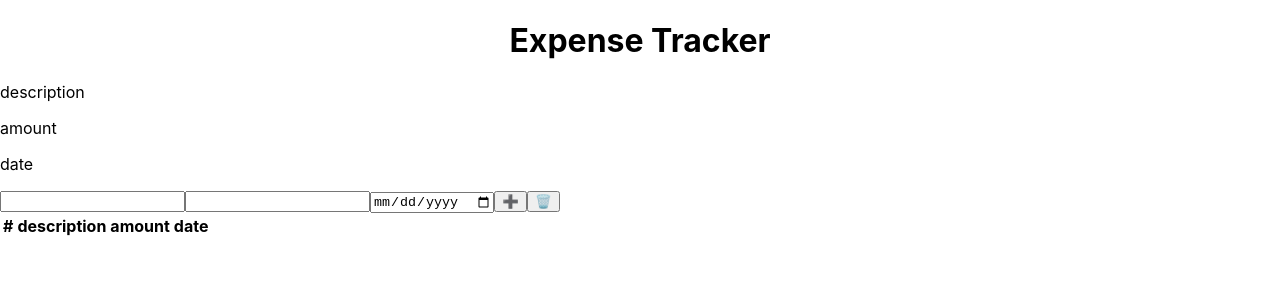
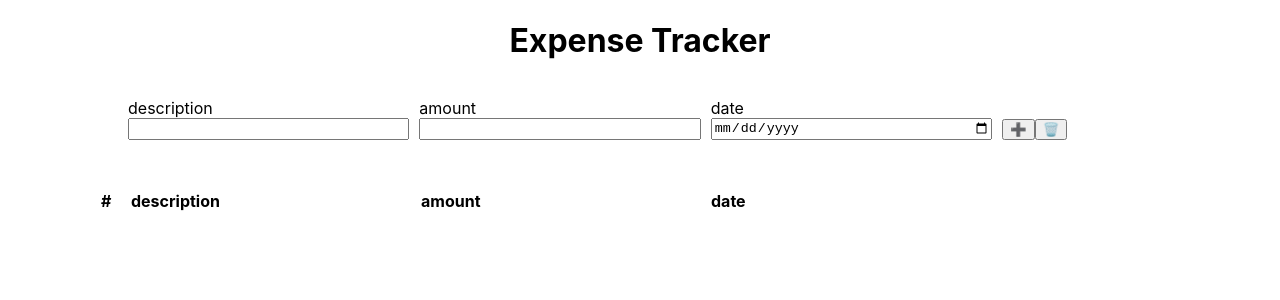
Before and after one commit to gpend/expense_tracker, a React (Create React App) app: page / in a window 1280 px wide. Shown: the top 300 px of the page. Built offline with nearby package versions, Linux system fonts and the light colour scheme.

Commit message:
initial formatting

```diff
--- a/src/App.css
+++ b/src/App.css
@@ -3,6 +3,36 @@ header{
   text-align: center;
 }
 
-.form-area{
+main{
+  display: flex;
+  flex-direction: column;
+  width: 80vw;
+  margin: 0 auto;
+}
 
+.form-header,
+form,
+tr{
+  display: grid;
+  grid-template-columns: repeat(3,1fr) 150px;
+  gap: 10px;
 }
+
+table{
+  margin-top: 3em;
+}
+
+tr{
+  grid-template-columns: 20px repeat(3,1fr) 150px;
+  text-align: left;
+  margin-left: -30px;
+}
+
+.form-header p{
+  margin-right: 1em;
+  margin-bottom: 0;
+}
+
+.form-buttons{
+  grid-column: 4;
+}
--- a/src/App.js
+++ b/src/App.js
@@ -3,7 +3,8 @@ import './App.css';
 
 function App() {
   const [expenses, setExpenses] = React.useState([])
-  const [currentExpense, setCurrentExpense] = React.useState({
+  const [currentExpense, setCurrentExpense] =
+    React.useState({
             description: "",
             amount: "",
             date: ""
@@ -74,12 +75,14 @@ function App() {
               name='expense_description'
               value={currentExpense.description}
               onChange={trackExpense}
+              required={true}
             />
             <input
               className='expense_amount'
               name='expense_amount'
               value={currentExpense.amount}
               onChange={trackExpense}
+              required={true}
             />
             <input
               className='expense_date'
@@ -87,9 +90,12 @@ function App() {
               type={'date'}
               value={currentExpense.date}
               onChange={trackExpense}
+              required={true}
             />
+            <div className='form-buttons'>
               <button onClick={addExpense}>➕</button>
               <button onClick={clearCurrentExpense}>🗑️</button>
+            </div>
           </form>
         </div>
         <table>
```
Lines whose indentation alone changed are shown as unchanged.
